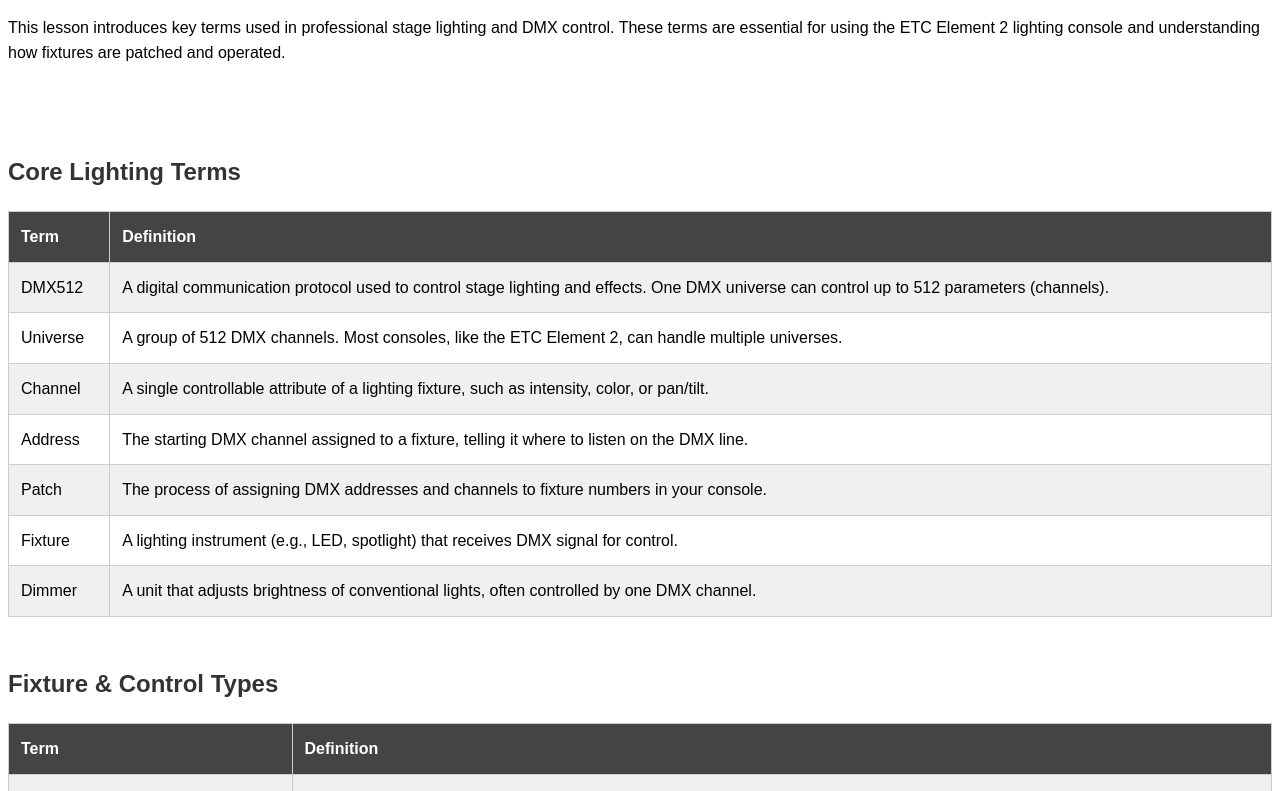
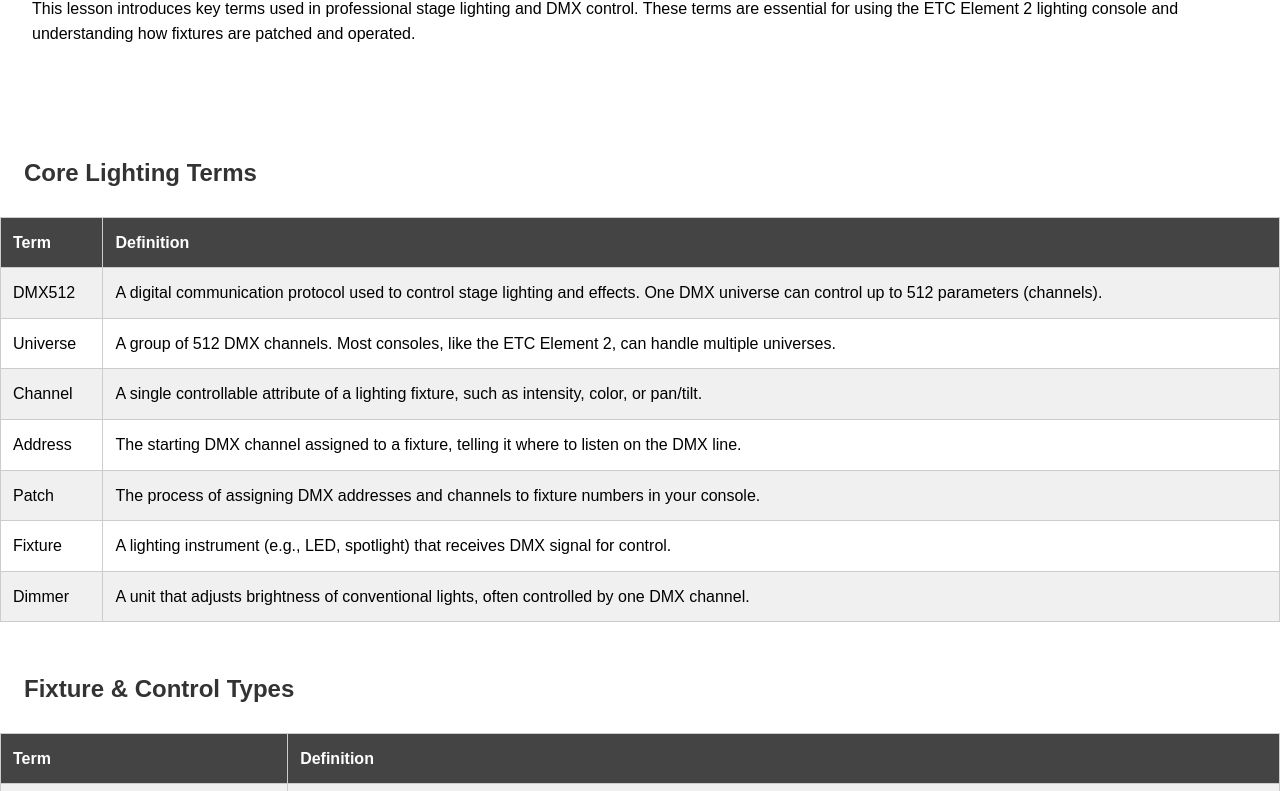
Before and after one commit to bayale/bayale.github.io, a plain HTML site: page Lighting_Site/lessons.html in a window 1280 px wide. Shown: the part 177-968 px from the top of the page. Drawn offline with Linux system fonts and the light colour scheme.

Commit message:
magin change

```diff
--- a/Lighting_Site/style.css
+++ b/Lighting_Site/style.css
@@ -1,6 +1,6 @@
     /* Basic Reset */
     * {
-      margin: 1;
+      margin: 0;
       padding: 0;
       box-sizing: border-box;
     }
@@ -48,6 +48,12 @@
 
     h1, h2 {
       color: #333;
+      margin: 1em;
+    }
+
+    p {
+      color: black;
+      margin: 2em;
     }
 
     /* Table formatting */
```
